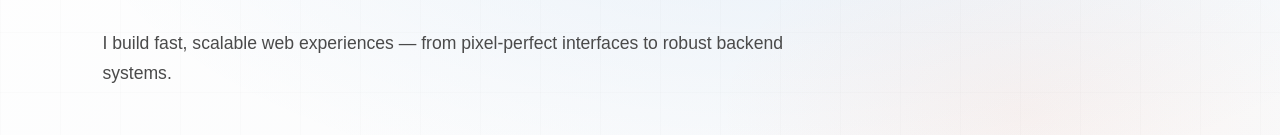
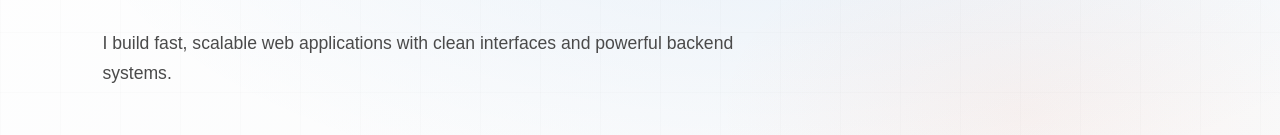
Before and after one commit to Ronnie-coder1/Ronald-Akonortey-Portfolio, a plain HTML site: page index.html in a window 1280 px wide. Shown: the part 448-583 px from the top of the page. Drawn offline with Linux system fonts and the light colour scheme.

Commit message:
Update hero section description

```diff
--- a/index.html
+++ b/index.html
@@ -784,8 +784,7 @@
 
       <span class="line accent">Frontend-Focused</span>
     </h1>
-    <p class="hero-desc">I build fast, scalable web experiences —
-      from pixel-perfect interfaces to robust backend systems.</p>
+    <p class="hero-desc">I build fast, scalable web applications with clean interfaces and powerful backend systems.</p>
     <div class="hero-actions">
 
       <a href="#projects" class="btn-primary">View My Work</a>
```
